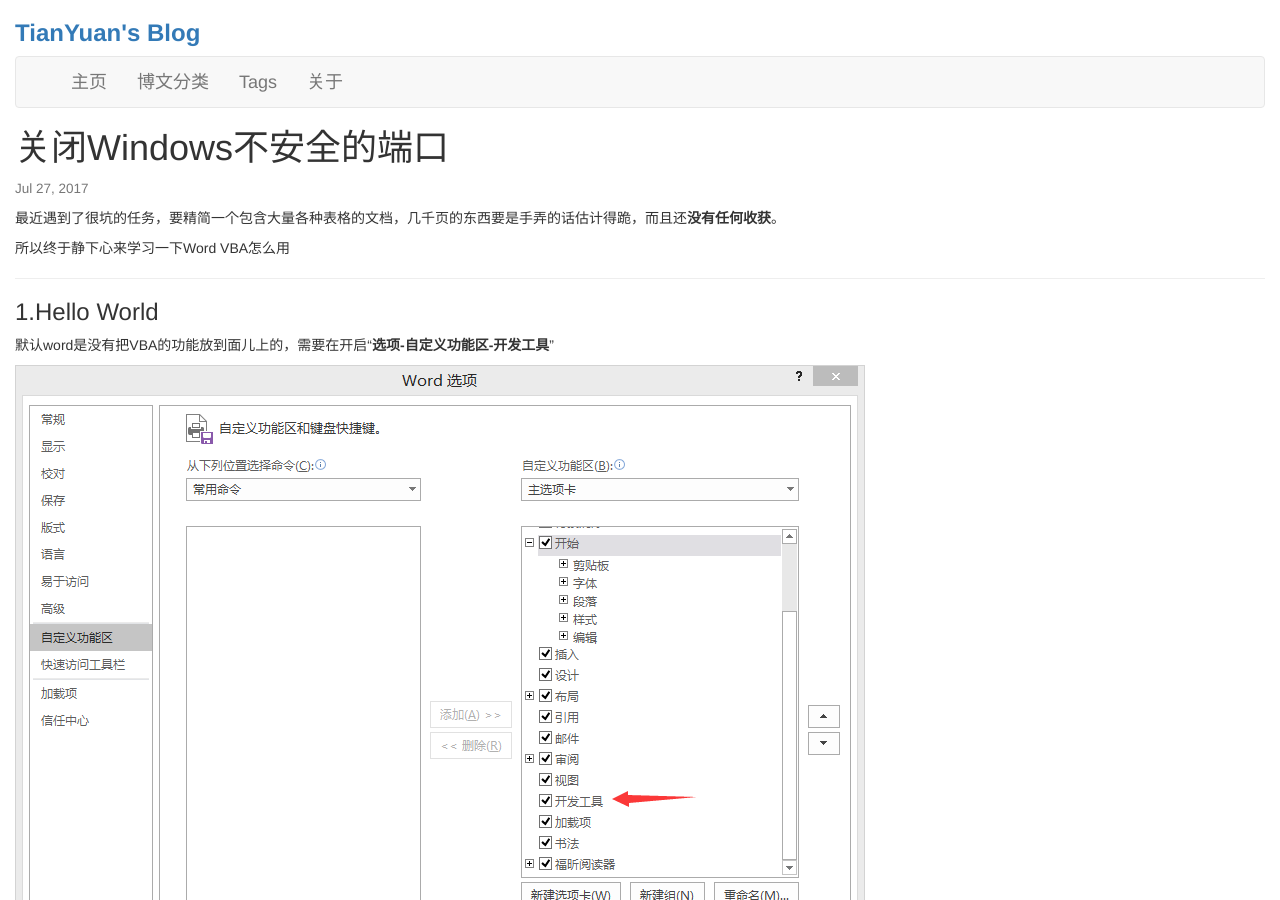
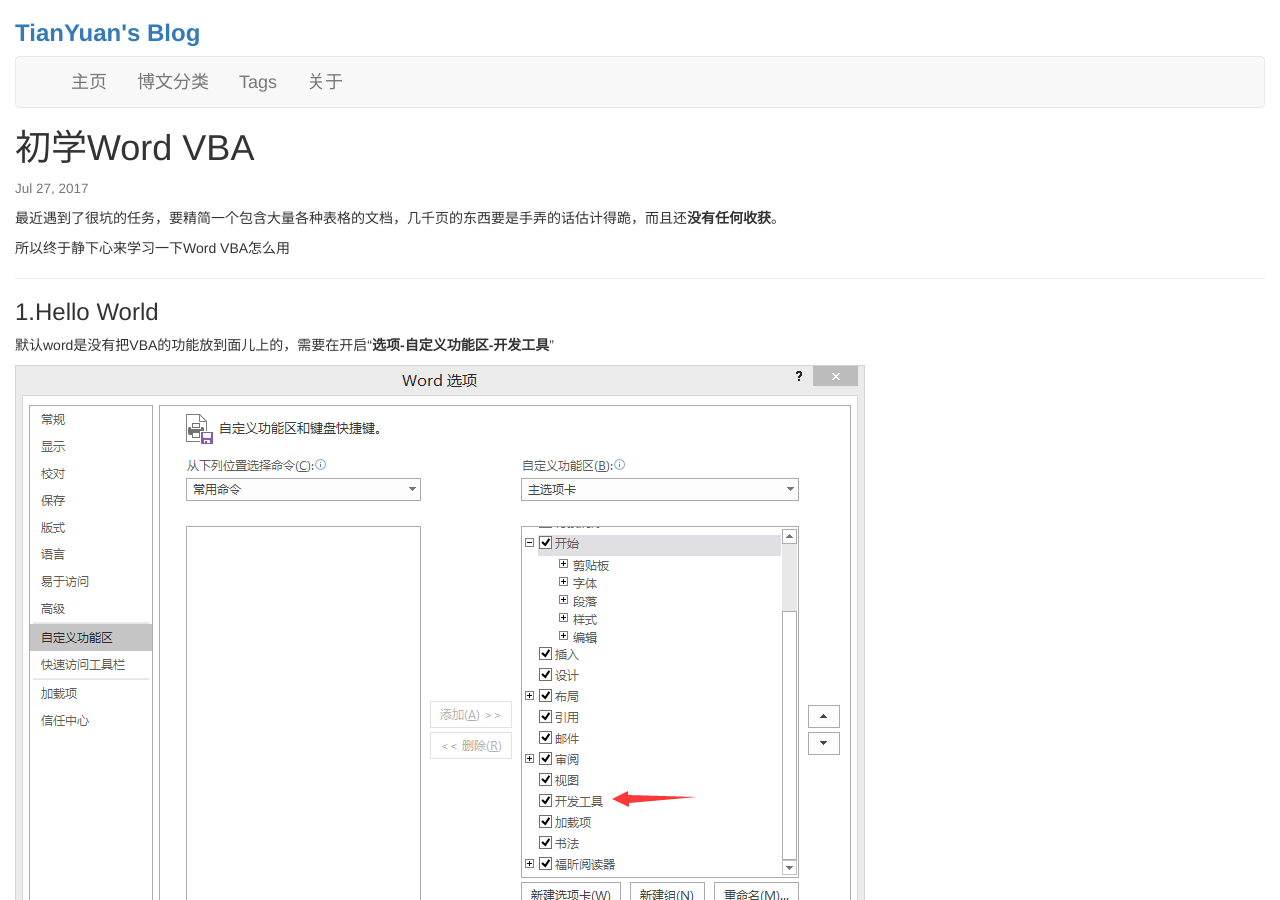
Before and after one commit to zeff2010/zeff2010.github.io, a Jekyll site: the page built from _posts/2017-07-27-first-time-use-Word-VBA.markdown, in a window 1280 px wide and 900 px high. Built offline with Jekyll 4.4.1, drawn with Linux system fonts in a browser that asks for light colours.

Commit message:
fix mistake

```diff
--- a/_posts/2017-07-27-first-time-use-Word-VBA.markdown
+++ b/_posts/2017-07-27-first-time-use-Word-VBA.markdown
@@ -1,6 +1,6 @@
 ---
 layout: post
-title: "关闭Windows不安全的端口"
+title: "初学Word VBA"
 date: 2017-07-27 11:08:09 -0700
 categories: 学习笔记
 tags: Word VBA Office
```
Also changed, not shown: images/VBA-editor.png (added).
